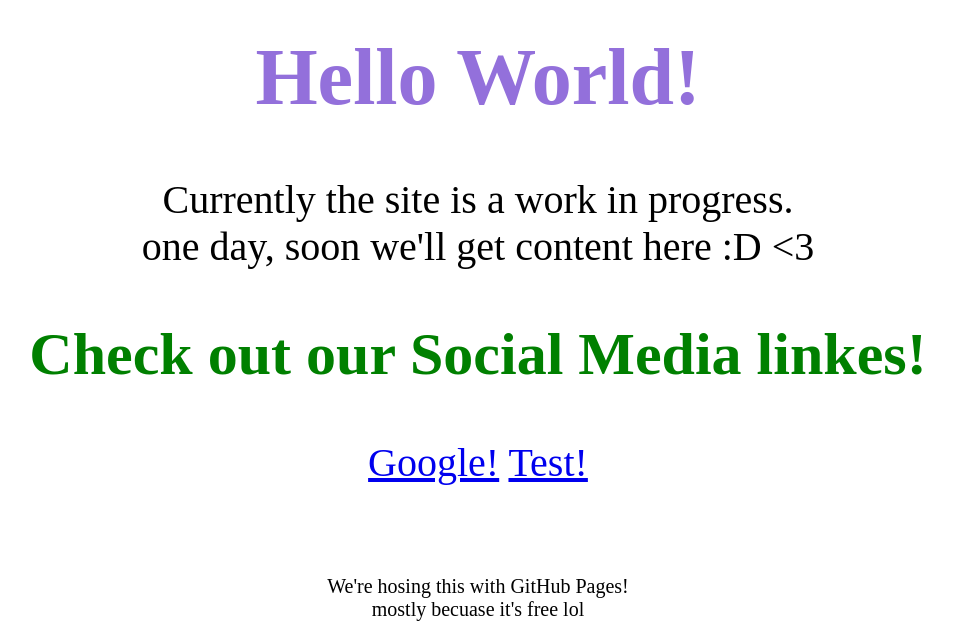
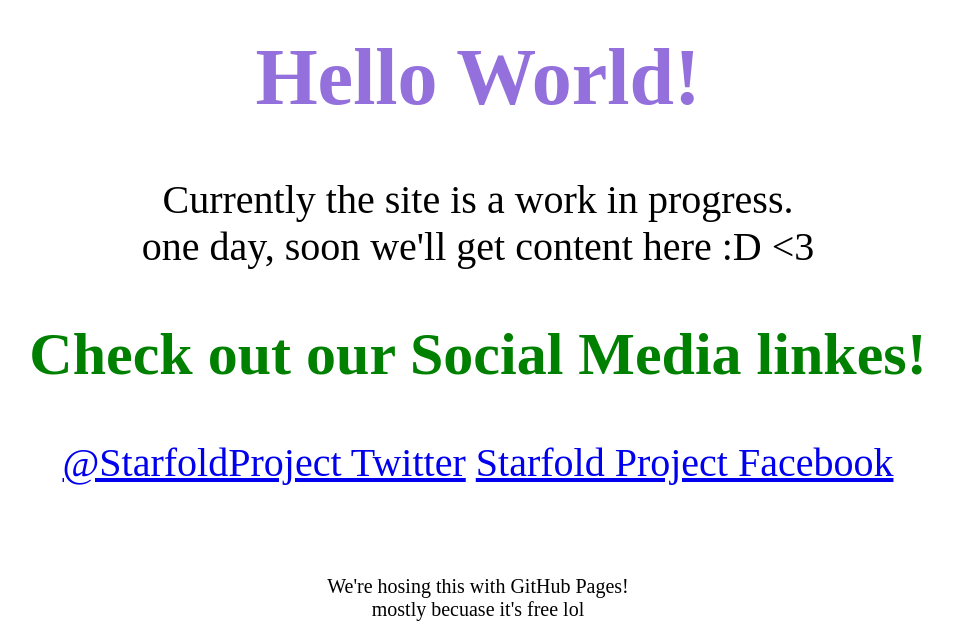
Before and after one commit to StarfoldProject/starfoldproject.github.io, a plain HTML site: page index.html in a window 1280 px wide. Shown: the part 286-927 px from the top of the page, without its empty margins (162-1115 px from the left). Drawn offline with Linux system fonts and the light colour scheme.

Commit message:
added social media links

```diff
--- a/index.html
+++ b/index.html
@@ -23,8 +23,8 @@
 		<br>
 
 		<h2> Check out our Social Media linkes! <br> </3></h2>
-		<a href = "www.google.com"> Google!</a>
-		<a href = "www.test.com"> Test! </a>
+		<a href = "https://twitter.com/starfoldproject"> @StarfoldProject Twitter</a>
+		<a href = "https://www.facebook.com/StarfoldProject/"> Starfold Project Facebook </a>
 
 
 		<p><br><br><br> We're hosing this with GitHub Pages!<br>
```
